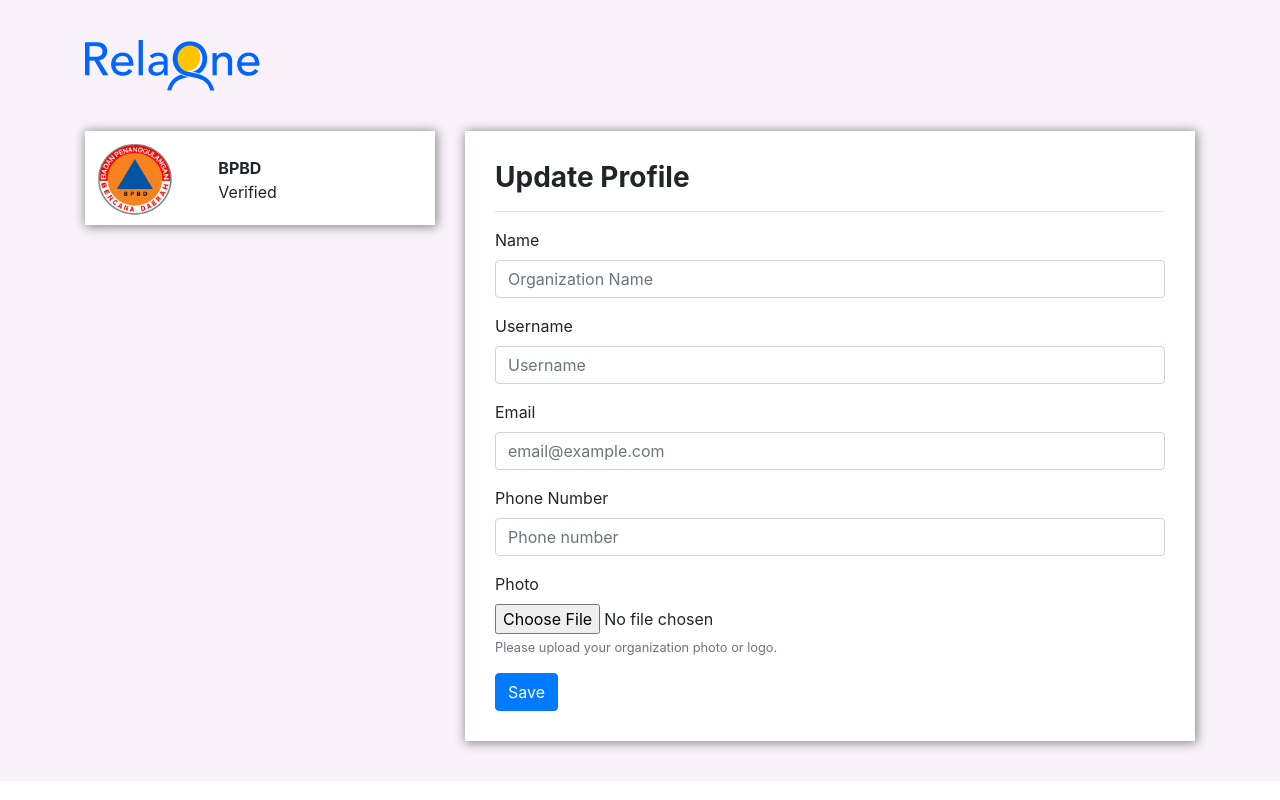
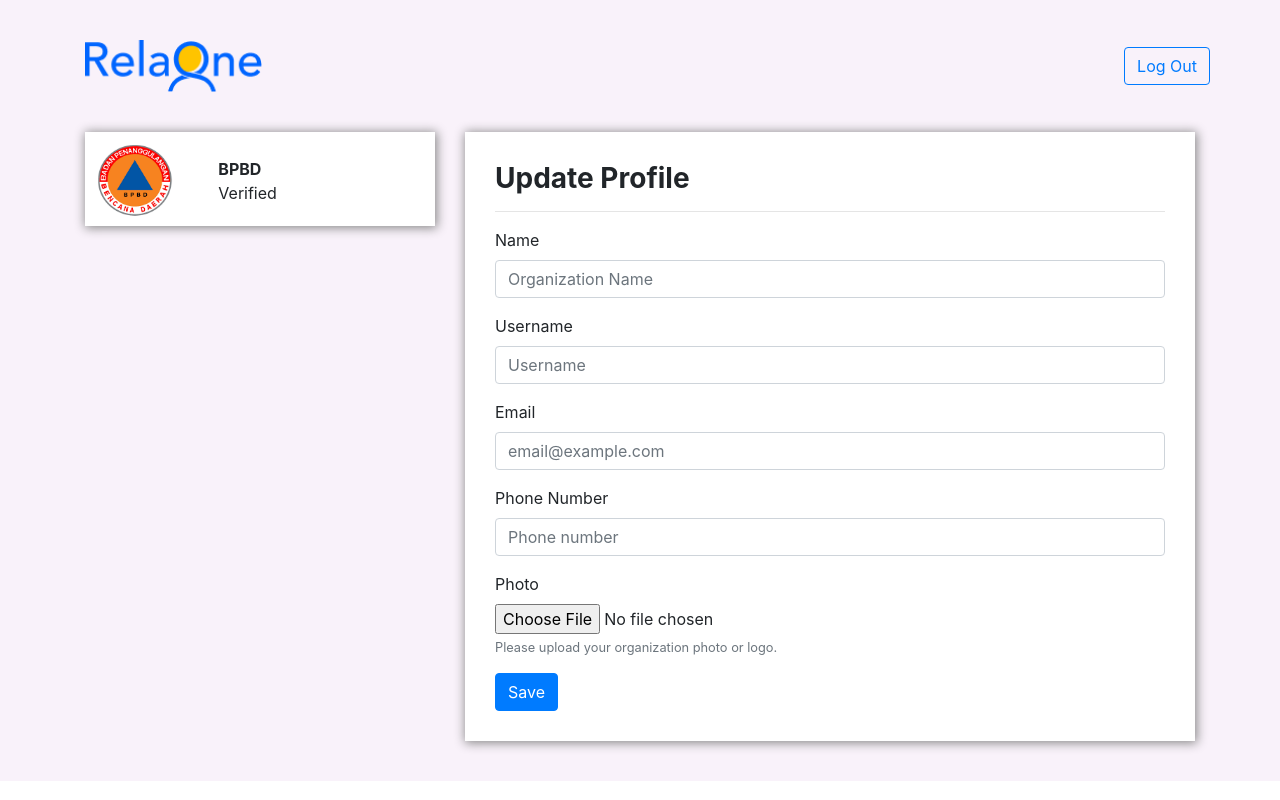
Before and after one commit to raymondleons/relaone, a React (Create React App) app: page /organization/update-profile in a window 1280 px wide. Built offline with nearby package versions, Linux system fonts and the light colour scheme.

Commit message:
[Binar] - move profile badge to layout content and add header.js

```diff
--- a/src/assets/css/_style.scss
+++ b/src/assets/css/_style.scss
@@ -193,7 +193,14 @@
     background-color: #F9F2FA;
 }
 
-.update-profile-header {
+.header {
+    display: flex;
+    justify-content: space-between;
+    align-items: center;
+    width: 100%;
+}
+
+.header-logo {
     width: 177px;
     margin-left: 15px;
     margin-top: 40px;
--- /dev/null
+++ b/src/layout/Header.js
@@ -0,0 +1,22 @@
+import React, { Component } from 'react';
+import bluelogo from '../assets/images/blue-logo.png';
+import { Button } from 'reactstrap';
+
+class Header extends Component {
+  render() {
+    return (
+        <div className="header">
+            <div>
+                <img className="header-logo" src={bluelogo} alt='RelaOne logo'></img>
+            </div>
+            <div>
+                <Button className="logout" outline color="primary">Log Out</Button>
+            </div>
+        </div>
+
+
+    )
+  }
+}
+
+export default Header;
--- a/src/pages/UpdateOrganizationProfile.js
+++ b/src/pages/UpdateOrganizationProfile.js
@@ -1,9 +1,9 @@
-import React, { Component } from 'react'
+import React, { Component } from 'react';
 import { Container, Row, Col } from 'reactstrap';
 import FormOrganizationProfile from '../components/FormOrganizationProfile';
-import bluelogo from '../assets/images/blue-logo.png'
-import '../assets/css/_style.scss'
-import ProfileBadge from '../components/ProfileBadge';
+import '../assets/css/_style.scss';
+import ProfileBadge from '../layout/ProfileBadge';
+import Header from '../layout/Header';
 
 class UpdateOrganizationProfile extends Component {
   render() {
@@ -11,9 +11,7 @@ class UpdateOrganizationProfile extends Component {
       <div className="update-organization-profile">
         <Container>
           <Row>
-            <div className="update-profile-header">
-              <img src={bluelogo} alt='BPBD'></img>
-            </div>
+            <Header/>
           </Row>
           <Row>
             <Col sm="12" md="4">
```
Also changed, not shown: src/layout/ProfileBadge.js (renamed from src/components/ProfileBadge.js).
